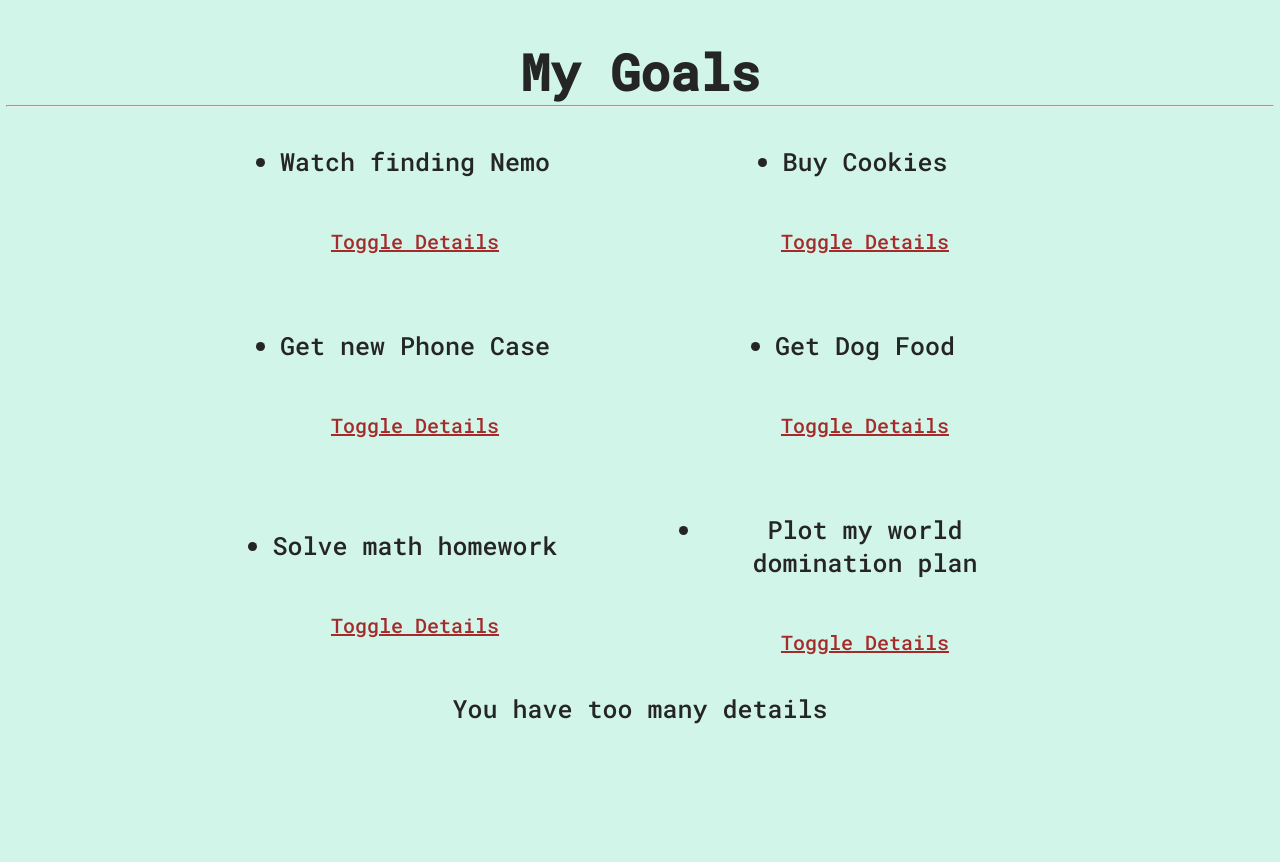
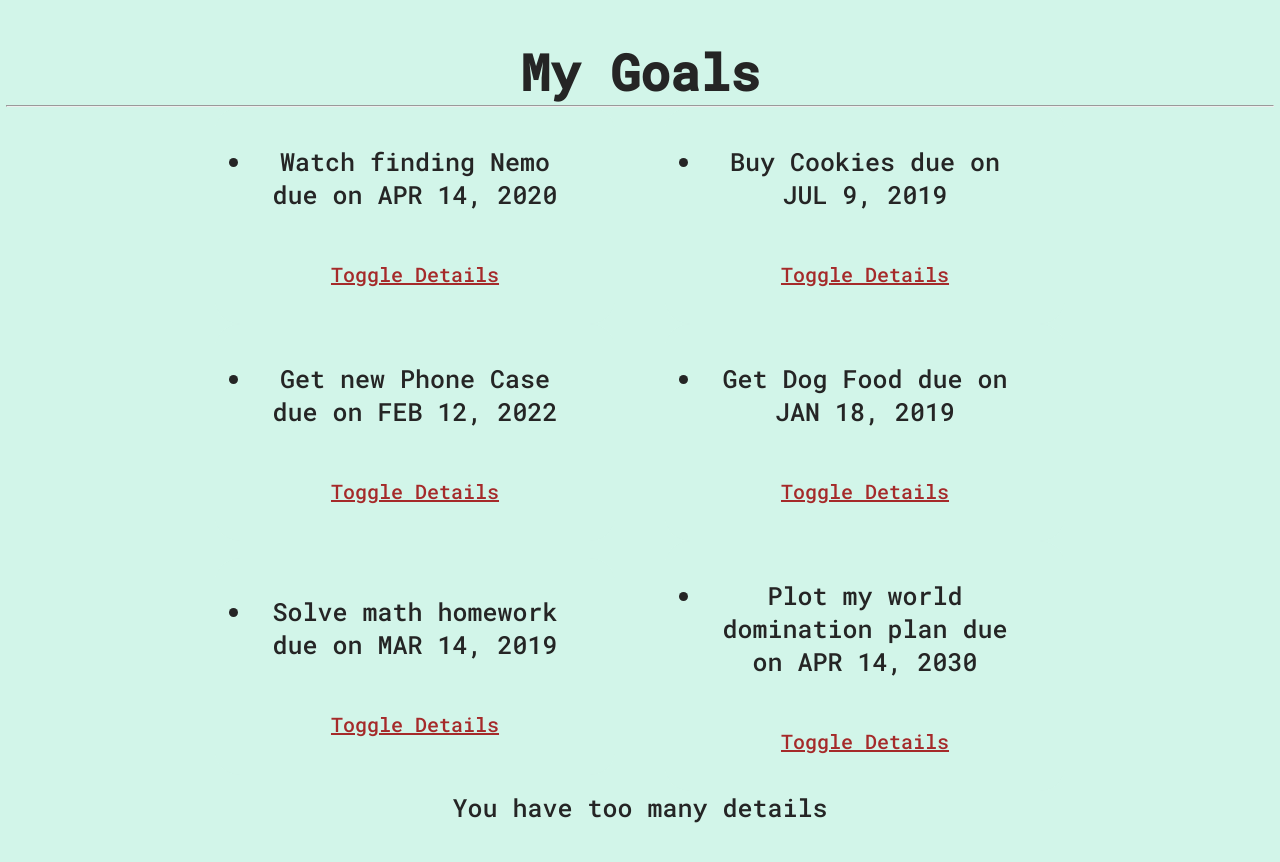
Before and after one commit to JohnstoneDev/angular_goals, an Angular app: page / in a window 1280 px wide. Before the commit the page ends 800 px from the top, so only its background shows below. Built offline with nearby package versions, Linux system fonts and the light colour scheme.

Commit message:
:feat Date Pipe

```diff
--- a/src/app/goal.ts
+++ b/src/app/goal.ts
@@ -1,7 +1,7 @@
 export class Goal {
     showDescription :  boolean = false;
 
-    constructor(public id : number, public name : string, public description : string ){
+    constructor(public id : number, public name : string, public description : string, public commpleteDate : Date ){
         this.showDescription = false ;
     }
 
--- a/src/app/goal/goal.component.html
+++ b/src/app/goal/goal.component.html
@@ -1,8 +1,8 @@
     <h1>My Goals</h1>
     <hr>
     <ul class="goals">
-      <div *ngFor='let goal of goals ; let i = index' appStrikethrough class="goal">
-        <li>{{goal.name}}</li>
+      <div *ngFor='let goal of goals ; let i = index' class="goal">
+        <li appStrikethrough>{{goal.name}} due on {{ goal.commpleteDate | date | uppercase }} </li>
         <app-goaldetail
           *ngIf="goal.showDescription"
           [goal] = 'goal'
--- a/src/app/goal/goal.component.ts
+++ b/src/app/goal/goal.component.ts
@@ -9,12 +9,12 @@
 
 export class GoalComponent implements OnInit {
   goals: Goal[] = [
-    new Goal(1, 'Watch finding Nemo', 'Find an online version and watch merlin find his son'),
-    new Goal(2,'Buy Cookies','I have to buy cookies for the parrot'),
-    new Goal(3,'Get new Phone Case','Diana has her birthday coming up soon'),
-    new Goal(4,'Get Dog Food','Pupper likes expensive snacks'),
-    new Goal(5,'Solve math homework','Damn Math'),
-    new Goal(6,'Plot my world domination plan','Cause I am an evil overlord'),
+    new Goal(1, 'Watch finding Nemo', 'Find an online version and watch merlin find his son',new Date(2020,3,14)),
+    new Goal(2,'Buy Cookies','I have to buy cookies for the parrot',new Date(2019,6,9)),
+    new Goal(3,'Get new Phone Case','Diana has her birthday coming up soon',new Date(2022,1,12)),
+    new Goal(4,'Get Dog Food','Pupper likes expensive snacks',new Date(2019,0,18)),
+    new Goal(5,'Solve math homework','Damn Math',new Date(2019,2,14)),
+    new Goal(6,'Plot my world domination plan','Cause I am an evil overlord',new Date(2030,3,14)),
   ];
 
   toggleDetails(index : number){
```
